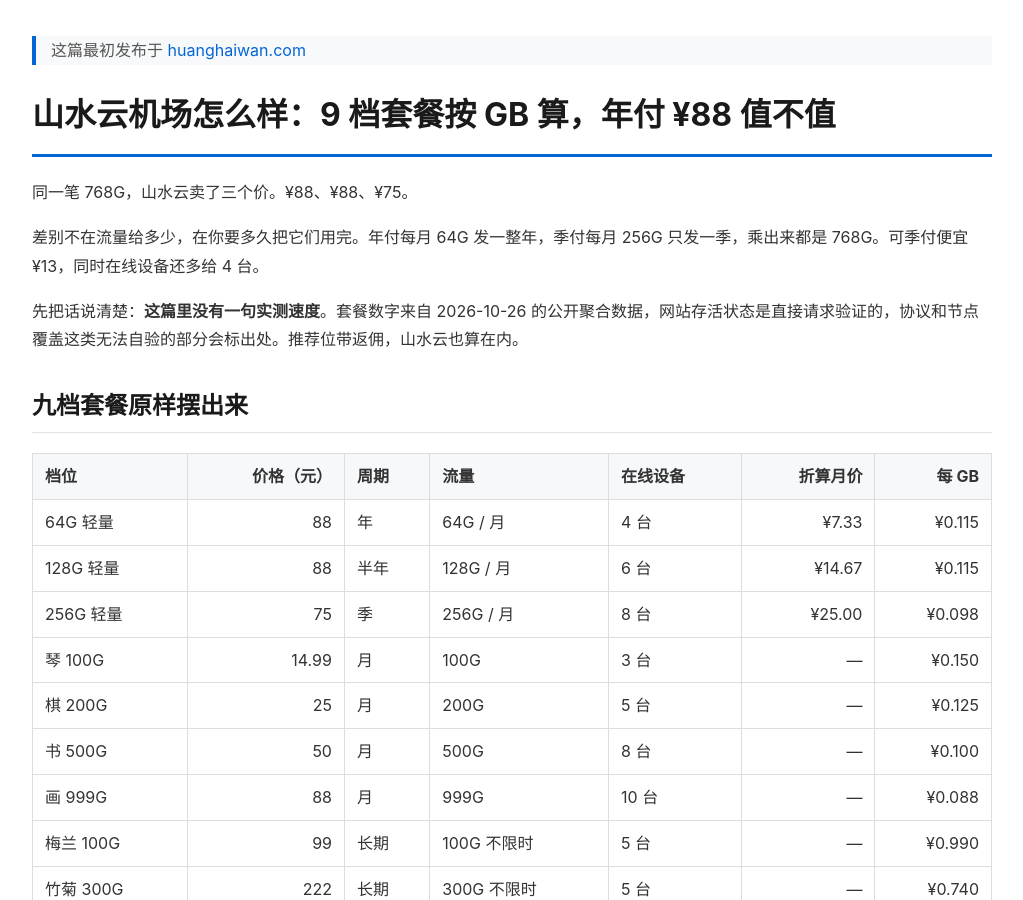
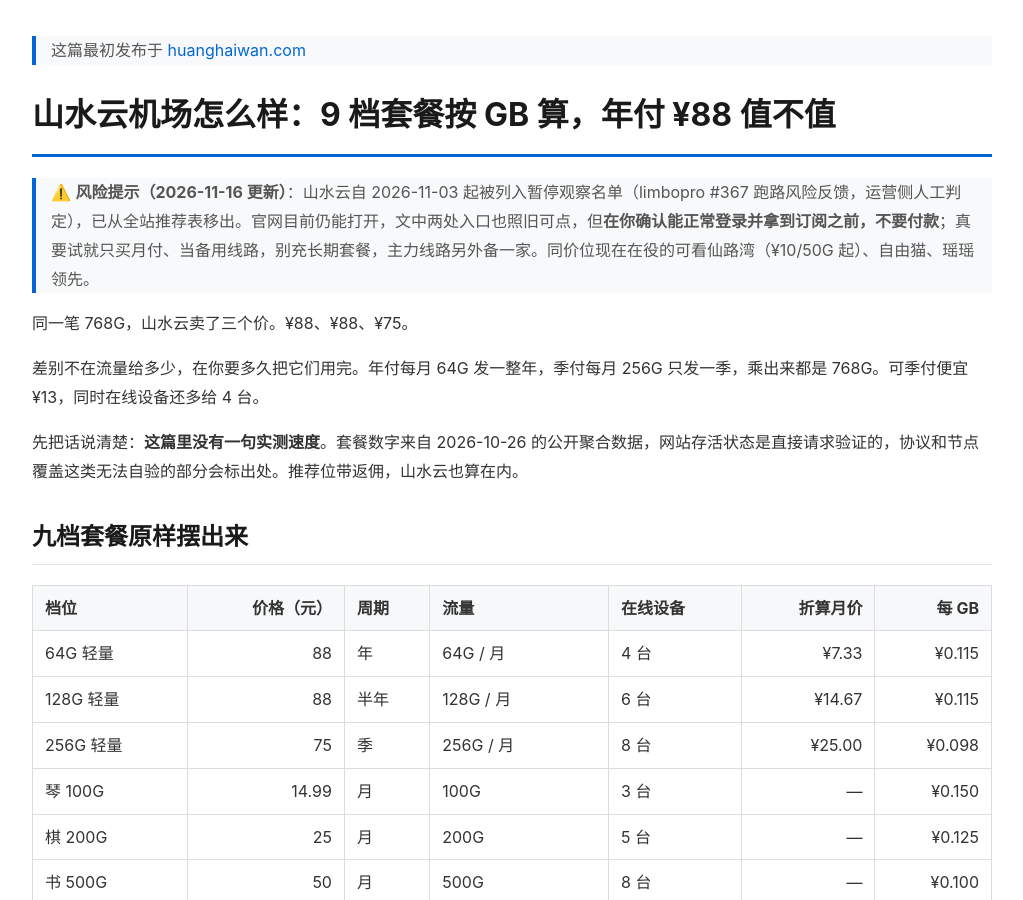
Before and after one commit to yezuofan/free-internet-guide, a Jekyll site: the page built from getting-started/shanshuiyun-review-2026.md, in a window 1280 px wide and 900 px high. Shown: the whole window, without its empty margins (128-1151 px from the left). Built offline with Jekyll 4.4.1, drawn with Linux system fonts in a browser that asks for light colours; our own code applies the rules of GitHub Pages for plain Markdown files.

Commit message:
risk: 山水云评测文首补风险提示（台账 11-03 已标 paused，此前双仓 0 警示而文内 2 处仍导流）

```diff
--- a/getting-started/shanshuiyun-review-2026.md
+++ b/getting-started/shanshuiyun-review-2026.md
@@ -1,6 +1,8 @@
 > 这篇最初发布于 [huanghaiwan.com](https://huanghaiwan.com/posts/shanshuiyun-review-2026/)
 
 # 山水云机场怎么样：9 档套餐按 GB 算，年付 ¥88 值不值
+
+> ⚠️ **风险提示（2026-11-16 更新）**：山水云自 2026-11-03 起被列入暂停观察名单（limbopro #367 跑路风险反馈，运营侧人工判定），已从全站推荐表移出。官网目前仍能打开，文中两处入口也照旧可点，但**在你确认能正常登录并拿到订阅之前，不要付款**；真要试就只买月付、当备用线路，别充长期套餐，主力线路另外备一家。同价位现在在役的可看仙路湾（¥10/50G 起）、自由猫、瑶瑶领先。
 
 同一笔 768G，山水云卖了三个价。¥88、¥88、¥75。
 
```
